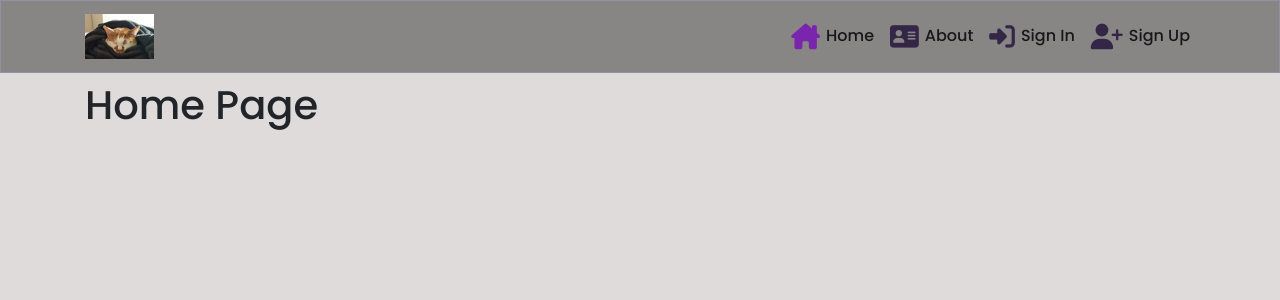
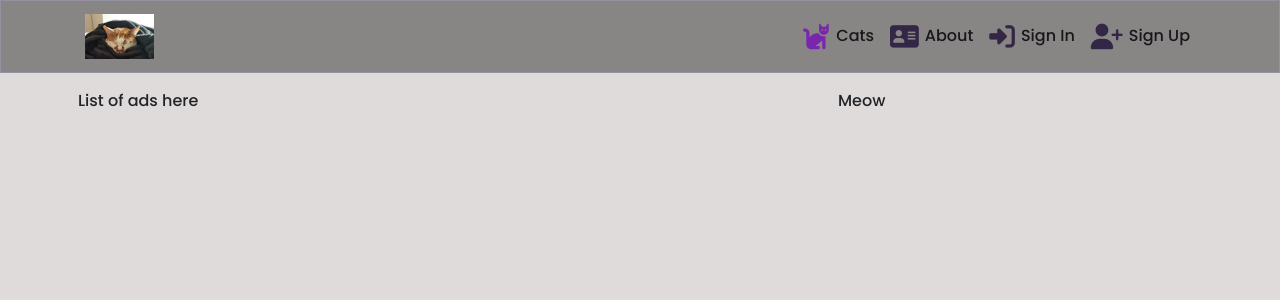
Before and after one commit to ktay0557/frontend, a React (Create React App) app: page / in a window 1280 px wide. Shown: the top 300 px of the page. Built offline with nearby package versions, Linux system fonts and the light colour scheme; no server answers.

Commit message:
Create AdvertsPage and add routes

```diff
--- a/src/App.js
+++ b/src/App.js
@@ -9,15 +9,36 @@ import { ToastContainer } from "react-toastify";
 import 'react-toastify/dist/ReactToastify.css';
 import AdvertCreateForm from "./pages/adverts/AdvertCreateForm";
 import AdvertPage from "./pages/adverts/AdvertPage";
+import AdvertsPage from "./pages/adverts/AdvertsPage";
+import { useCurrentUser } from "./contexts/CurrentUserContext";
 
 function App() {
+  const currentUser = useCurrentUser();
+  const profile_id = currentUser?.profile_id || "";
+
   return (
     <div className={styles.App}>
       <NavBar />
       <Container className={styles.Main}>
         <ToastContainer />
         <Switch>
-          <Route exact path="/" render={() => <h1>Home Page</h1>} />
+          <Route
+            exact
+            path="/"
+            render={() => (
+              <AdvertsPage message="Hmm... No results. Try again." />
+            )}
+          />
+          <Route
+            exact
+            path="/liked"
+            render={() => (
+              <AdvertsPage
+                message="Hmm... No results. Adjust search or like a kitty."
+                filter={`likes__owner__advert=${profile_id}&ordering=-likes__created_at&`}
+              />
+            )}
+          />
           <Route exact path="/signin" render={() => <SignInForm />} />
           <Route exact path="/signup" render={() => <SignUpForm />} />
           <Route exact path="/adverts/create" render={() => <AdvertCreateForm />} />
--- a/src/components/NavBar.js
+++ b/src/components/NavBar.js
@@ -48,14 +48,6 @@ const NavBar = () => {
     )
 
     const loggedInIcons = <>
-        <NavLink
-            exact
-            className={styles.NavLink}
-            activeClassName={styles.Active}
-            to="/adverts"
-        >
-            <i className="fa-solid fa-cat"></i>Cats
-        </NavLink>
         <NavLink
             className={styles.NavLink}
             activeClassName={styles.Active}
@@ -137,7 +129,7 @@ const NavBar = () => {
                             activeClassName={styles.Active}
                             to="/"
                         >
-                            <i className="fa-solid fa-house-chimney"></i>Home
+                            <i className="fa-solid fa-cat"></i>Cats
                         </NavLink>
                         {currentUser ? loggedInIcons : loggedOutIcons}
                     </Nav>
--- /dev/null
+++ b/src/pages/adverts/AdvertsPage.js
@@ -0,0 +1,25 @@
+import React from "react";
+
+import Form from "react-bootstrap/Form";
+import Col from "react-bootstrap/Col";
+import Row from "react-bootstrap/Row";
+import Container from "react-bootstrap/Container";
+
+import appStyles from "../../App.module.css";
+import styles from "../../styles/AdvertsPage.module.css";
+
+function AdvertsPage() {
+
+  return (
+    <Row className="h-100">
+      <Col className="py-2 p-0 p-lg-2" lg={8}>
+        <p>List of ads here</p>
+      </Col>
+      <Col md={4} className="d-none d-lg-block p-0 p-lg-2">
+        <p>Meow</p>
+      </Col>
+    </Row>
+  );
+}
+
+export default AdvertsPage;
--- /dev/null
+++ b/src/styles/AdvertsPage.module.css
@@ -0,0 +1,18 @@
+.SearchBar input {
+    border-radius: 20px;
+    color: #3e1747;
+    padding-left: 40px;
+    margin-bottom: 16px;
+}
+
+.SearchIcon {
+    position: absolute;
+    font-size: 1.2rem;
+    padding: 9px;
+    padding-left: 15px;
+}
+
+.SearchIcon:hover {
+    cursor: default;
+    color: #7925ad;
+}
```
Also changed, not shown: src/assets/no-results.png (added).
